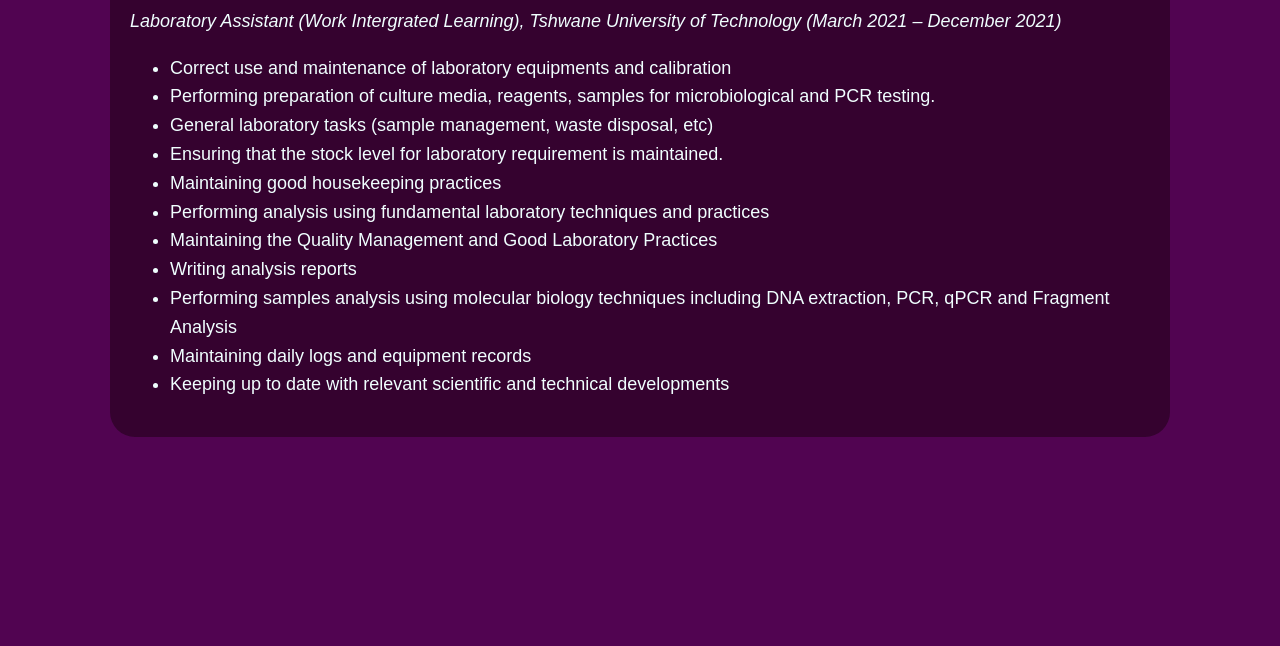
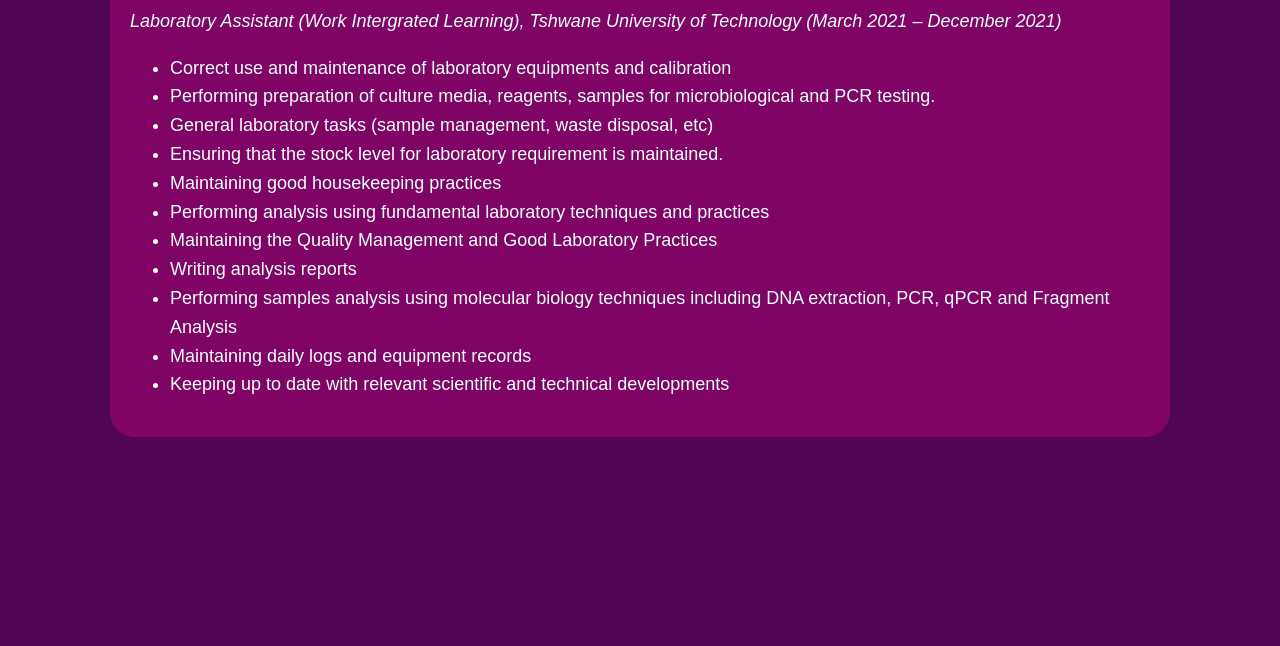
Before and after one commit to Nondumiso14/Girl-Code, a plain HTML site: page Experience.html in a window 1280 px wide. Shown: the part 154-800 px from the top of the page. Drawn offline with nearby package versions, Linux system fonts and the light colour scheme.

Commit message:
container background color changed

```diff
--- a/Experience.css
+++ b/Experience.css
@@ -8,7 +8,7 @@ body {
 
     .experience-container{
       margin: auto;
-      background-color: rgba(16, 2, 2, 0.426);
+      background-color: rgba(190, 6, 129, 0.426);
       padding: 20px;
       border-radius: 25px;
       margin-left: 90px;
```
